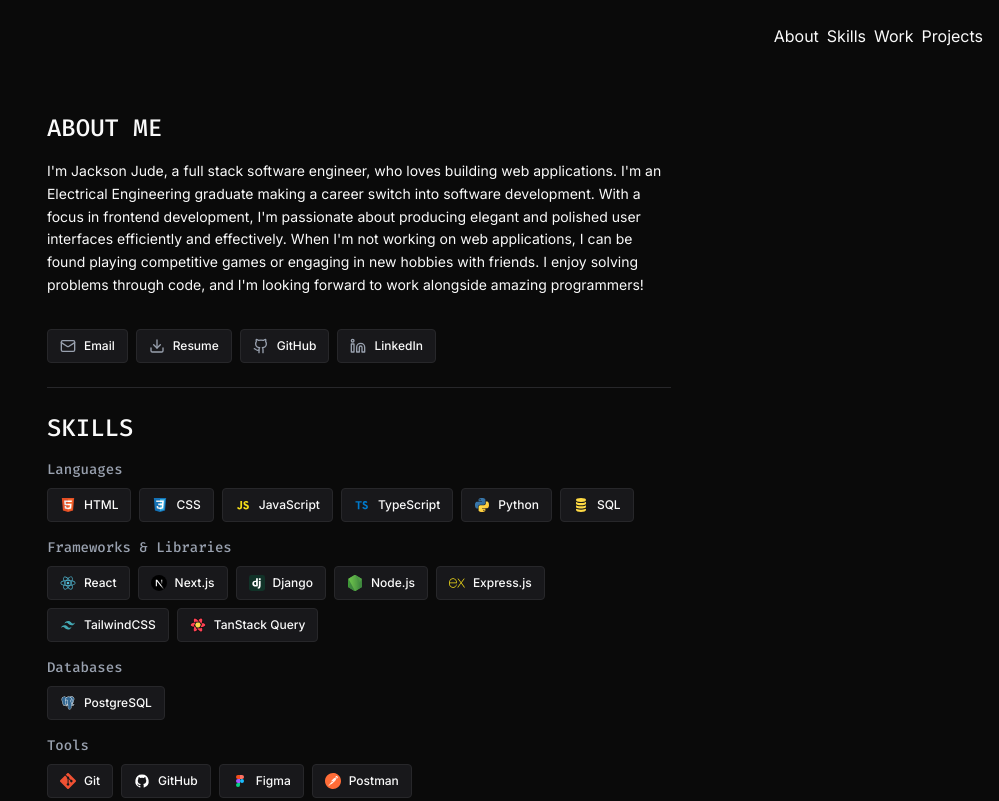
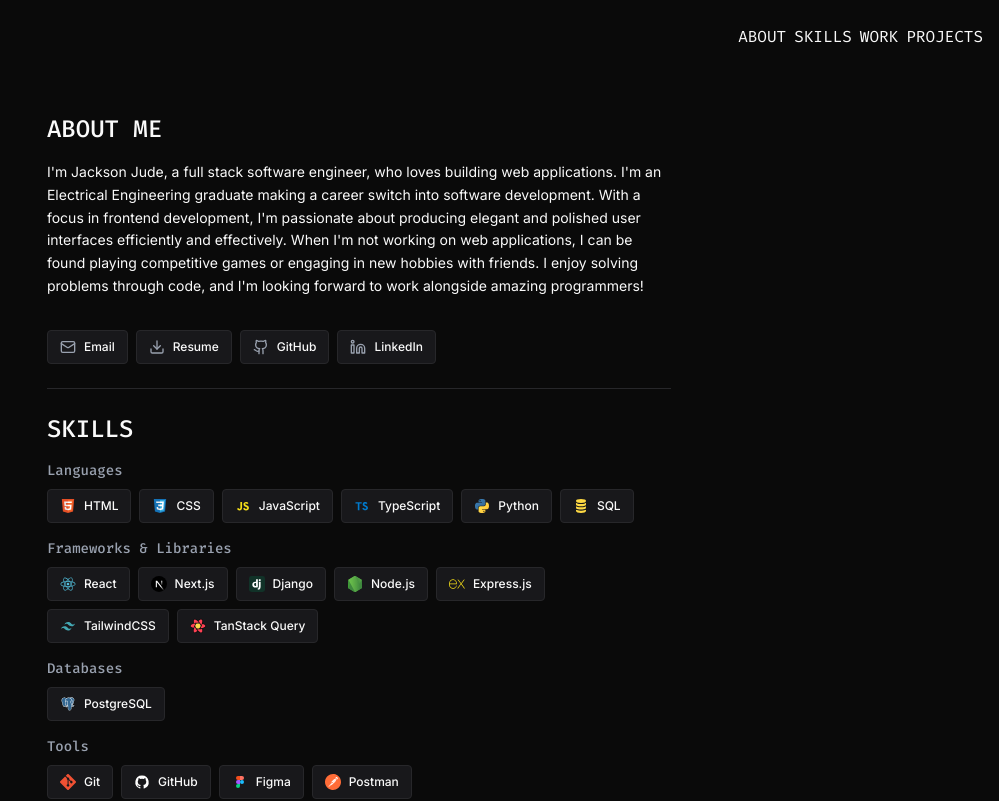
Before and after one commit to JacksonJ97/portfolio, a React (Vite) app: page / in a window 1280 px wide. Shown: the top 801 px of the page, without its empty margins (281-1280 px from the left). Built offline with nearby package versions, Linux system fonts and the light colour scheme.

Commit message:
updated nav link font

```diff
--- a/src/components/Header/index.tsx
+++ b/src/components/Header/index.tsx
@@ -2,7 +2,7 @@
   return (
     <a
       href={href}
-      className="text-(--text-color) transition-colors hover:text-(--primary-color)"
+      className="font-fira-code text-(--text-color) uppercase transition-colors hover:text-(--primary-color)"
     >
       {text}
     </a>
```
